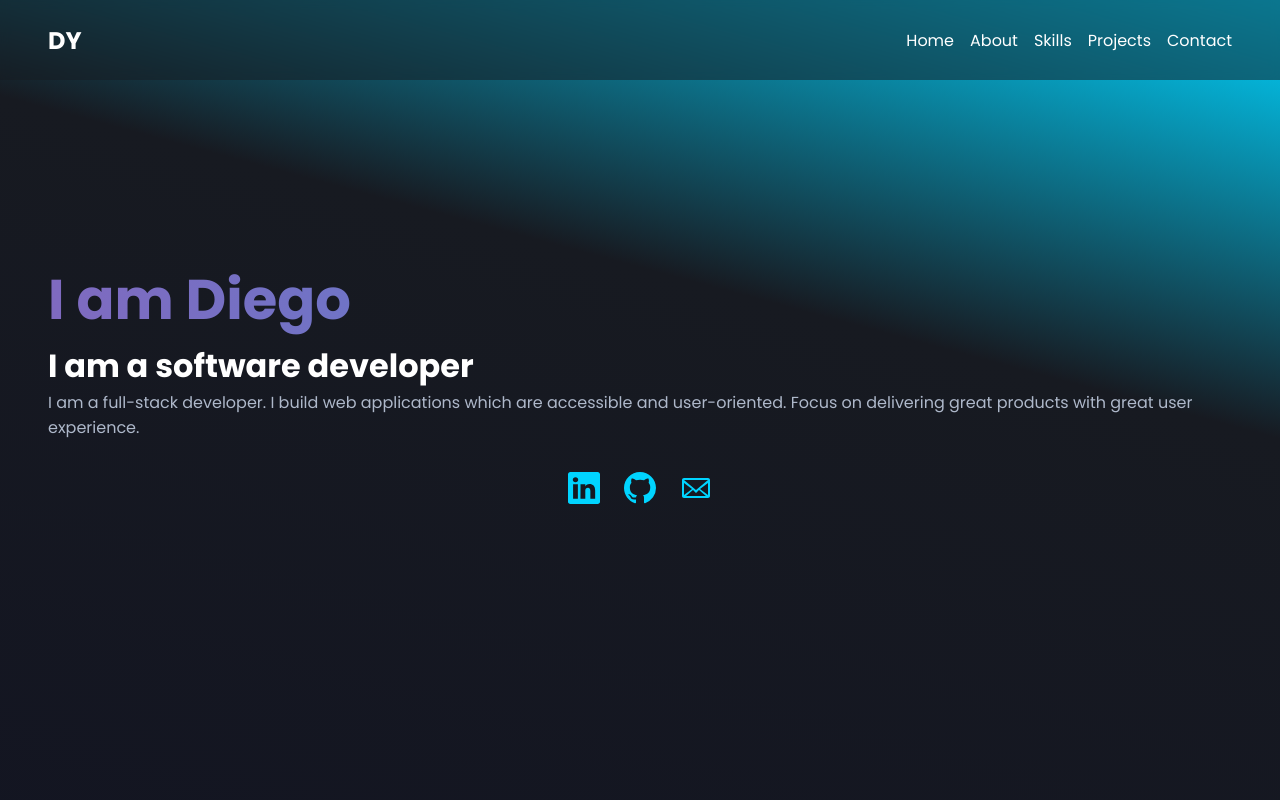
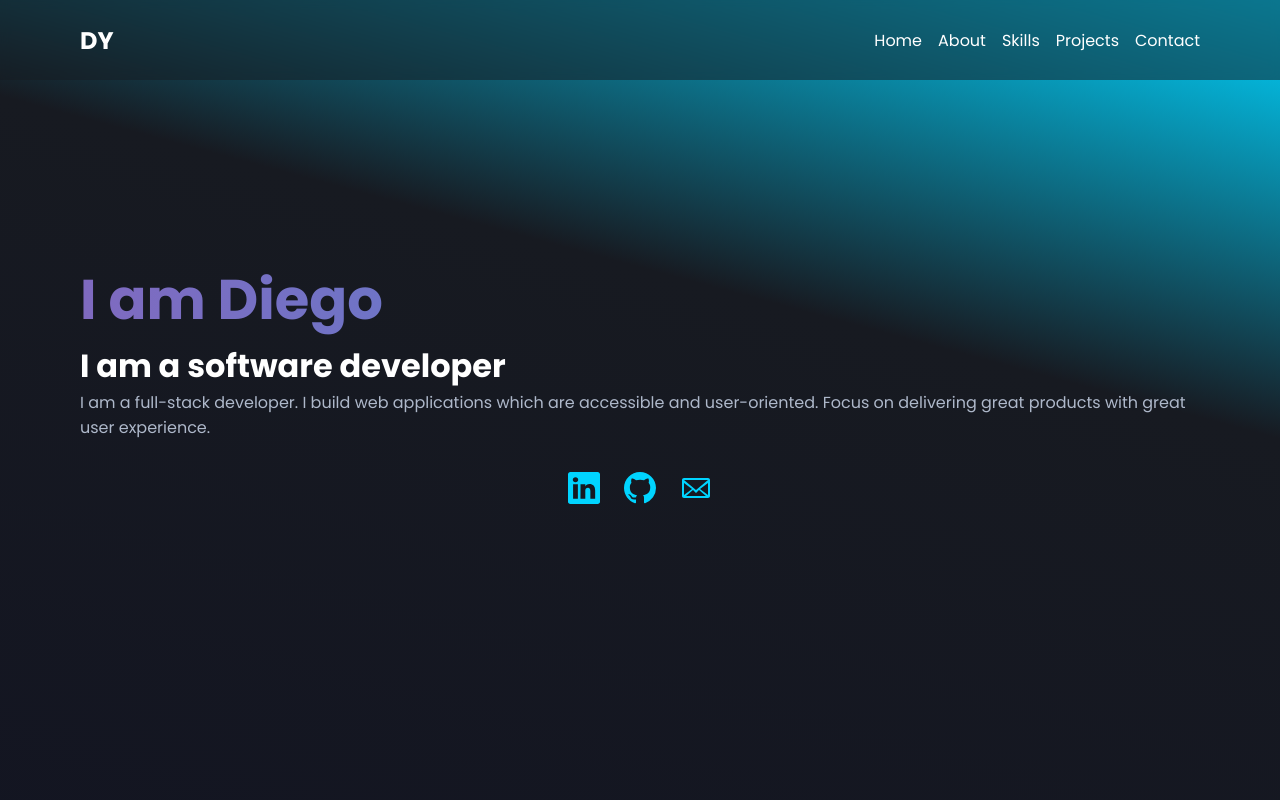
Before and after one commit to diegoyon/portfolio-v3, a React (Create React App) app: page / in a window 1280 px wide. Shown: the top 800 px of the page. Built offline with nearby package versions, Linux system fonts and the light colour scheme.

Commit message:
set max-width

```diff
--- a/src/App.css
+++ b/src/App.css
@@ -21,6 +21,13 @@ body {
     rgba(0, 212, 255, 1) 100%
   );
   padding: 0 3rem;
+  display: flex;
+  flex-direction: column;
+  align-items: center;
+}
+
+#root {
+  max-width: 70rem;
 }
 
 ul {
--- a/src/components/Navbar.css
+++ b/src/components/Navbar.css
@@ -6,11 +6,19 @@
   height: 5rem;
   background-color: rgba(23, 26, 33, 0.5);
   display: flex;
-  justify-content: space-between;
-  align-items: center;
+  justify-content: center;
   padding: 0 3rem;
   backdrop-filter: blur(5px);
   color: white;
+  z-index: 10;
+}
+
+.inside-navbar {
+  width: 100%;
+  max-width: 70rem;
+  display: flex;
+  justify-content: space-between;
+  align-items: center;
 }
 
 .navbar-links {
--- a/src/components/Navbar.js
+++ b/src/components/Navbar.js
@@ -6,6 +6,7 @@ import './Navbar.css';
 const Navbar = () => {
   return (
     <nav className="navbar">
+      <div className="inside-navbar">
         <h1>DY</h1>
         <Router>
           <ul className="navbar-links">
@@ -36,6 +37,7 @@ const Navbar = () => {
             </li>
           </ul>
         </Router>
+      </div>
     </nav>
   );
 };
--- a/src/components/Project.js
+++ b/src/components/Project.js
@@ -23,7 +23,7 @@ const Project = (props) => {
         <p>{description}</p>
         <div className="project-skills">
           {skills.map((skill) => (
-            <p>{skill}</p>
+            <p key={skill}>{skill}</p>
           ))}
         </div>
       </div>
```
Lines whose indentation alone changed are shown as unchanged.
